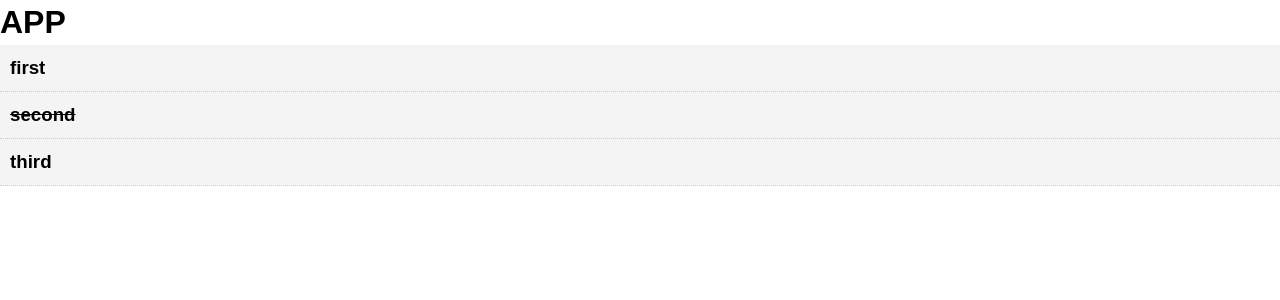
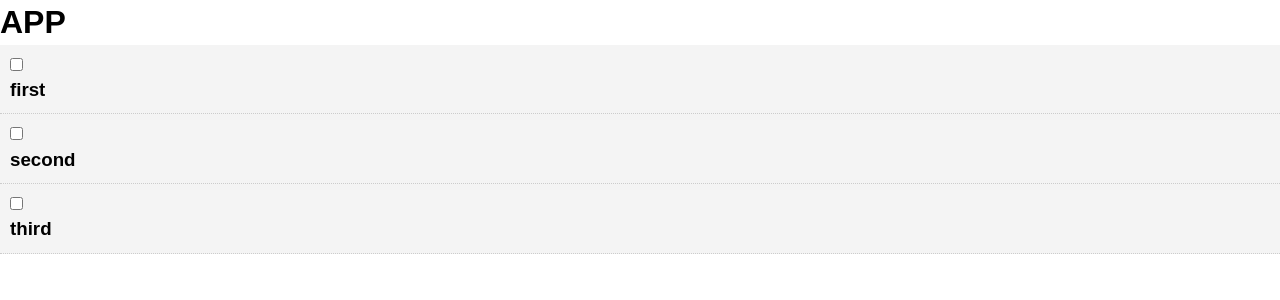
Before and after one commit to ivjotsingh/todoReact, a React (Create React App) app: page / in a window 1280 px wide. Shown: the top 300 px of the page. Built offline with nearby package versions, Linux system fonts and the light colour scheme.

Commit message:
used setState and passed id through props to change the state when task is completed

```diff
--- a/src/App.js
+++ b/src/App.js
@@ -12,7 +12,7 @@ class App extends Component{
     {
       id: 2,
       title: "second",
-      completed: true
+      completed: false
     },
     {
       id: 3,
@@ -20,13 +20,26 @@ class App extends Component{
       completed: false
     }],
     xyz: {}
+  }
+  markComplete = (id) => {
+    this.setState(
+      {todos: this.state.todos.map(
+          (todo) => {
+            if (todo.id === id) {
+              todo.completed = !todo.completed
+            }
+            return todo}
+        )
+      }
+    )
 
   }
+
   render(){
     return (
       <div className="App">
         <h1>APP</h1>
-        <Todos todos={this.state.todos} />
+        <Todos todos={this.state.todos} markComplete = {this.markComplete}/>
       </div>
     );
   }
--- a/src/components/TodoItem.js
+++ b/src/components/TodoItem.js
@@ -14,10 +14,13 @@ getItemStyle = () => {
 }
 
   render(){
-    console.log(this.props.todo.completed)
+    const {id, title} = this.props.todo
     return (
       <div style={this.getItemStyle()}>
-        <h3> {this.props.todo.title} </h3>
+
+        <input type="checkbox" onChange={this.props.markComplete.bind(this, id)} /> {' '}
+        <h3> {title} </h3>
+
       </div>
     );
   }
@@ -27,8 +30,5 @@ TodoItem.propTypes = {
     todo: PropTypes.object.isRequired
 }
 
-const itemStyle = {
-
-}
 
 export default TodoItem;
--- a/src/components/Todos.js
+++ b/src/components/Todos.js
@@ -8,7 +8,7 @@ class Todos extends Component{
   render(){
     return (
       this.props.todos.map((todo) => (
-        < TodoItem key = {todo.id} todo={todo}/>
+        < TodoItem key = {todo.id} todo={todo} markComplete={this.props.markComplete}/>
     ))
     );
   }
```
